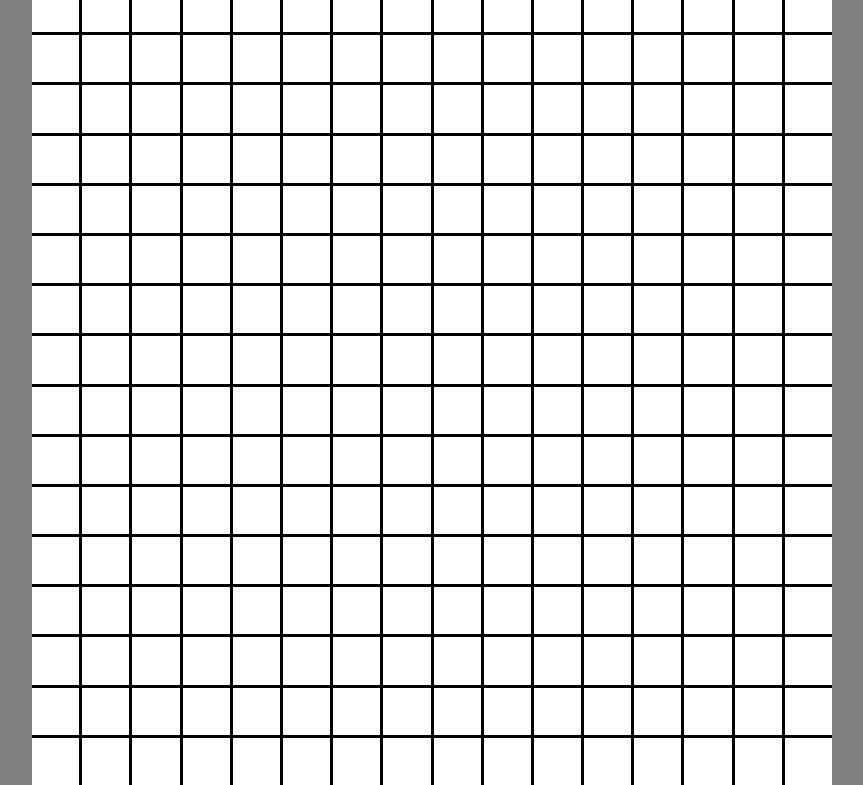
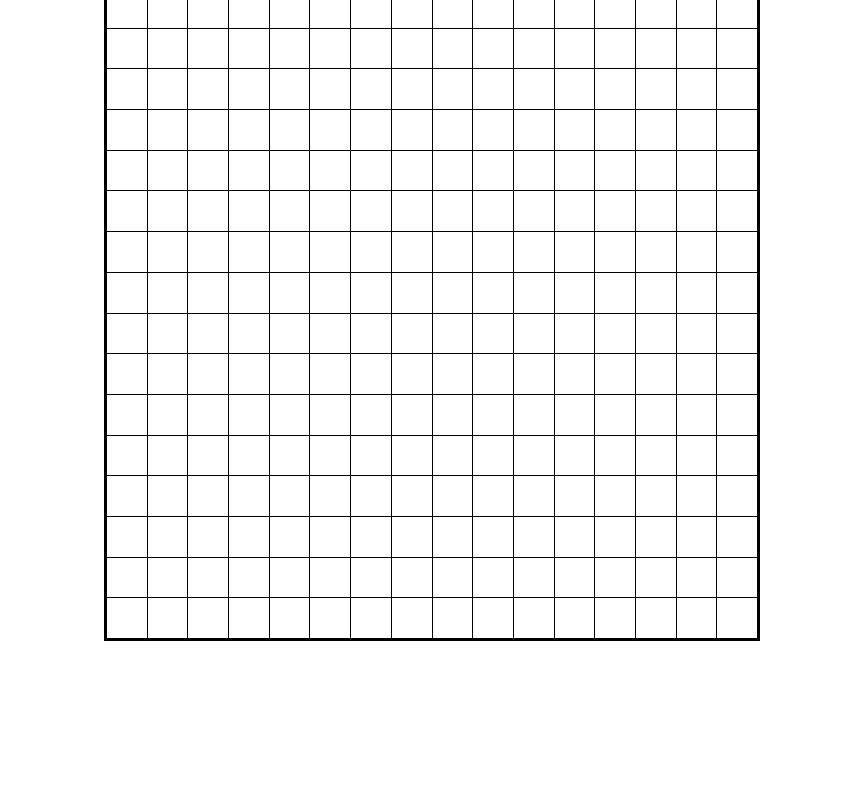
Before and after one commit to justinc0251/etch-a-sketch, a plain HTML site: page index.html in a window 1280 px wide. Shown: the part 52-837 px from the top of the page, without its empty margins (208-1071 px from the left). After the commit the page ends 800 px from the top, so only its background shows below. Drawn offline with Linux system fonts and the light colour scheme.

Commit message:
Added border to grid and changed height/width

```diff
--- a/styles.css
+++ b/styles.css
@@ -8,15 +8,15 @@ body {
   justify-content: center;
   align-items: center;
   flex-direction: column;
-  background-color: gray;
 }
 
 #grid-container {
-  height: 800px;
-  width: 800px;
+  height: 650px;
+  width: 650px;
   display: grid;
-  gap: 3px;
+  gap: 1px;
   background-color: black;
+  border: 3px solid black;
 }
 
 .box {
```
